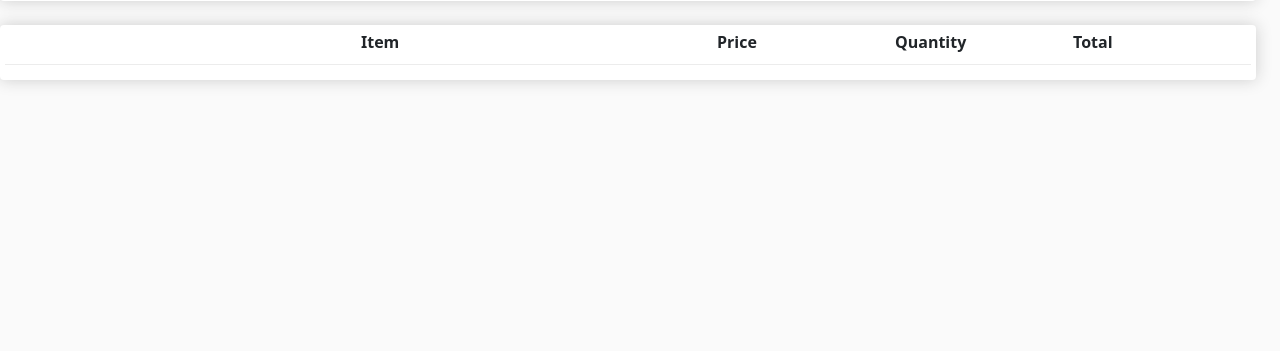
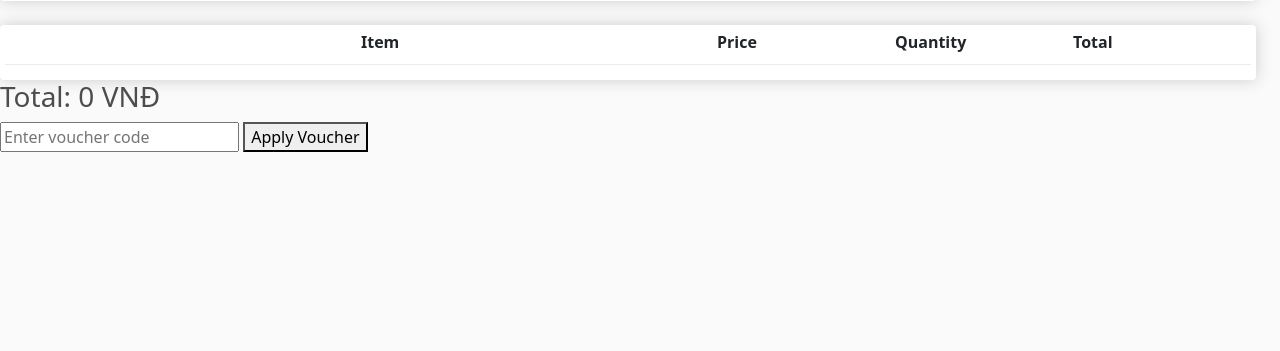
Before and after one commit to VOLEHUYDAT/CNPM-project16, a Django app: page /cart/ in a window 1280 px wide. Shown: the part 162-513 px from the top of the page. Run offline with Django 5.2, Linux system fonts and the light colour scheme; data comes from the database, SQL or seed files in the repository; some libraries are stand-ins or nearby versions.

Commit message:
finalfinal

```diff
--- a/app/admin.py
+++ b/app/admin.py
@@ -8,3 +8,4 @@ admin.site.register(OrderItem)
 admin.site.register(ShippingAddress)
 admin.site.register(Payment_VNPay)
 admin.site.register(ReviewRating)
+admin.site.register(Voucher)
--- a/app/models.py
+++ b/app/models.py
@@ -35,12 +35,28 @@ class Product(models.Model):
             url=''
         return url
 
+#them ma voucher
+class Voucher(models.Model):
+    code = models.CharField(max_length=50, unique=True)
+    discount_percentage = models.FloatField(default=0)  # Giảm theo phần trăm
+    discount_amount = models.IntegerField(default=0)  # Giảm giá cố định theo số tiền
+    min_purchase_amount = models.IntegerField(default=0)  # Số tiền tối thiểu để áp dụng voucher
+    expiration_date = models.DateTimeField()
+    status = models.BooleanField(default=True)  # Trạng thái voucher (còn hoạt động không)
+
+    def __str__(self):
+        return f"{self.code} - {self.discount_amount} VNĐ"
+
 class Order(models.Model):
     customer = models.ForeignKey(User,on_delete=models.SET_NULL,blank=True,null=True)
     date_order = models.DateTimeField(auto_now_add=True)
     name = models.CharField(max_length=200,null=True,blank=False)
     complete = models.BooleanField(default=False,null=True,blank=False)
     transaction_id = models.CharField(max_length=200,null=True)
+
+    #mã voucher
+    voucher = models.ForeignKey(Voucher, on_delete=models.SET_NULL, blank=True, null=True)
+    discount_amount = models.FloatField(default=0)  # 🛠 Lưu số tiền giảm giá
 
     def __str__(self):
         return str(self.id)
--- a/app/templates/app/cart.html
+++ b/app/templates/app/cart.html
@@ -48,6 +48,26 @@
 			</div>
 			{% endfor %}
 		</div>
+		<!--mã voucher-->
+		<div class="cart-summary">
+			<h3>Total: {{ order.get_cart_total|intcomma }} VNĐ</h3>
+
+			<!-- Form nhập mã voucher -->
+			<form method="POST" action="{% url 'apply_voucher' %}">
+				{% csrf_token %}
+				<input type="text" name="voucher_code" placeholder="Enter voucher code" required>
+				<button type="submit">Apply Voucher</button>
+			</form>
+
+			<!-- Hiển thị thông báo khi voucher được áp dụng -->
+			{% if messages %}
+				{% for message in messages %}
+					<div class="alert alert-{{ message.tags }}">
+						{{ message }}
+					</div>
+				{% endfor %}
+			{% endif %}
+		</div>
 	</div>
 </div>
 {% endblock cart_content %}
--- a/app/urls.py
+++ b/app/urls.py
@@ -16,6 +16,7 @@ urlpatterns = [
     path('contact/', views.contact, name="contact"),
     path('advertise/', views.advertise, name="advertise"),
     path('payment_success/', views.payment_success, name="payment_success"),
+    path('apply_voucher/', views.apply_voucher, name='apply_voucher'),
 
     path('pay',views.index, name='index'),
     path('payment',views.payment, name='payment'),
--- a/app/views.py
+++ b/app/views.py
@@ -9,7 +9,7 @@ from django.contrib import messages
 
 from django.core.mail import send_mail
 from django.views.decorators.csrf import csrf_exempt
-
+from django.utils.timezone import now
 import hashlib
 import hmac
 import json
@@ -152,6 +152,13 @@ def checkout(request):
         items = order.orderitem_set.all()
         cartItems = order.get_cart_items
 
+        #ma voucher
+        # 🛠 Lấy số tiền giảm giá từ đơn hàng
+        discount_amount = order.discount_amount if order.voucher else 0
+
+        # 🛠 Tính tổng tiền sau giảm giá
+        total_after_discount = order.get_cart_total - discount_amount
+
         if request.method == 'POST':
             name = request.POST.get('name')
             email = request.POST.get('email')
@@ -160,9 +167,11 @@ def checkout(request):
             state = request.POST.get('state')
             mobile = request.POST.get('mobile')
             country = request.POST.get('country')
+
             if not name or not email or not address or not city or not state or not mobile or not country:
                 messages.error(request,"Please fill in all required fields.")
                 return redirect('checkout')
+
             shipping_address = ShippingAddress(
                 customer = customer,
                 address = address,
@@ -178,8 +187,14 @@ def checkout(request):
         items =[]
         order={'get_cart_items':0,'get_cart_total':0}
         cartItems = order['get_cart_items']
+        #them ma voucher
+        discount_amount = 0
+        total_after_discount = 0
+
     categories = Category.objects.filter(is_sub =False)
-    context={'items':items,'order':order,'cartItems':cartItems, 'categories':categories}
+
+    context={'items':items,'order':order,'cartItems':cartItems, 'categories':categories,'discount_amount':discount_amount, 'total_after_discount':total_after_discount}
+
     return render(request, 'app/checkout.html', context)
 def updateItem(request):
     data = json.loads(request.body)
@@ -224,6 +239,9 @@ def payment(request):
         order={'get_cart_items':0,'get_cart_total':0}
         cartItems = order['get_cart_items']
 
+    discount_amount = order.discount_amount if hasattr(order, 'discount_amount') else 0
+    total_after_discount = max(order.get_cart_total - discount_amount, 0)  # Không để số âm
+
 
     if request.method == 'POST':
         # Process input data and build url payment
@@ -264,7 +282,7 @@ def payment(request):
         else:
             print("Form input not validate")
     else:
-        context={'items':items,'order':order,'cartItems':cartItems, 'title': "Thanh toán"}
+        context={'items':items,'order':order,'cartItems':cartItems,'discount_amount':discount_amount,'total_after_discount':total_after_discount,'title': "Thanh toán"}
         return render(request, "payment/payment.html",context )
 
 
@@ -570,3 +588,36 @@ def submit_review(request, product_id):
                 data.save()
                 messages.success(request, 'Thank you! Your review has been submitted.')
                 return redirect(url)
+
+#them ma voucher
+def apply_voucher(request):
+    if request.method == 'POST':
+        voucher_code = request.POST.get('voucher_code')
+        voucher = Voucher.objects.filter(code=voucher_code, status=True).first()
+
+        if not voucher:
+            messages.error(request, "Invalid or expired voucher.")
+            return redirect('cart')
+
+        order = Order.objects.get(customer=request.user, complete=False)
+
+        # Kiểm tra nếu đơn hàng đủ điều kiện để sử dụng voucher
+        if order.get_cart_total < voucher.min_purchase_amount:
+            messages.error(request, "Order total is too low to use this voucher.")
+            return redirect('cart')
+
+        if voucher.expiration_date < now():
+            messages.error(request, "This voucher has expired.")
+            return redirect('cart')
+
+        # Tính toán số tiền giảm giá từ voucher
+        discount_amount = (voucher.discount_percentage / 100) * order.get_cart_total
+
+        # Lưu voucher vào đơn hàng và cập nhật số tiền giảm giá
+        order.voucher = voucher
+        order.discount_amount = int(discount_amount)  # 🛠 Chuyển về số nguyên
+        order.save()
+
+        messages.success(request, f"Voucher applied! You saved {order.discount_amount} VNĐ.")
+
+    return redirect('cart')
```
Also changed, not shown: app/templates/app/checkout.html (+10 -0 lines), app/templates/payment/payment.html (+17 -1 lines), app/migrations/0013_voucher_order_discount_amount_order_voucher.py (added).
